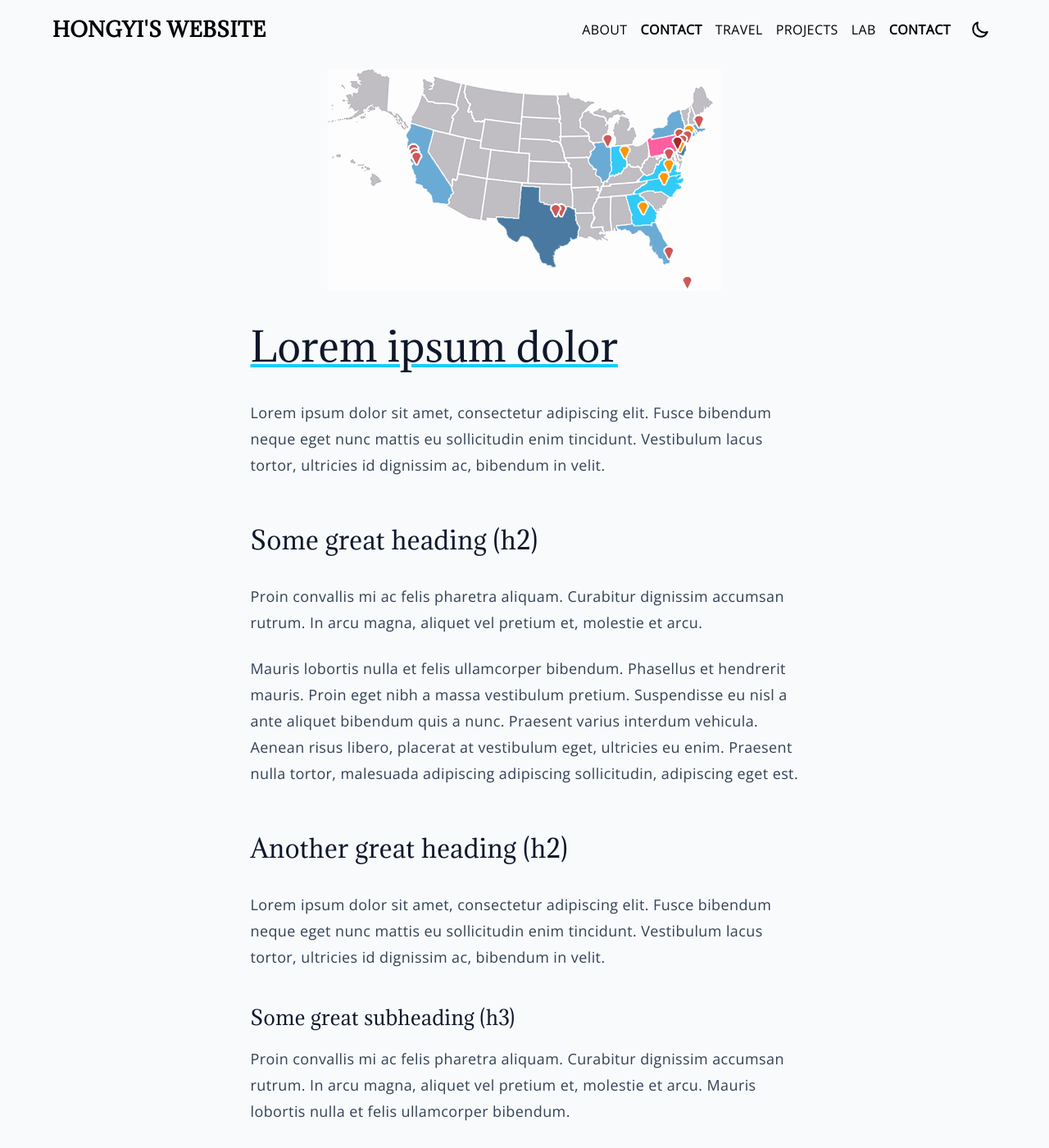
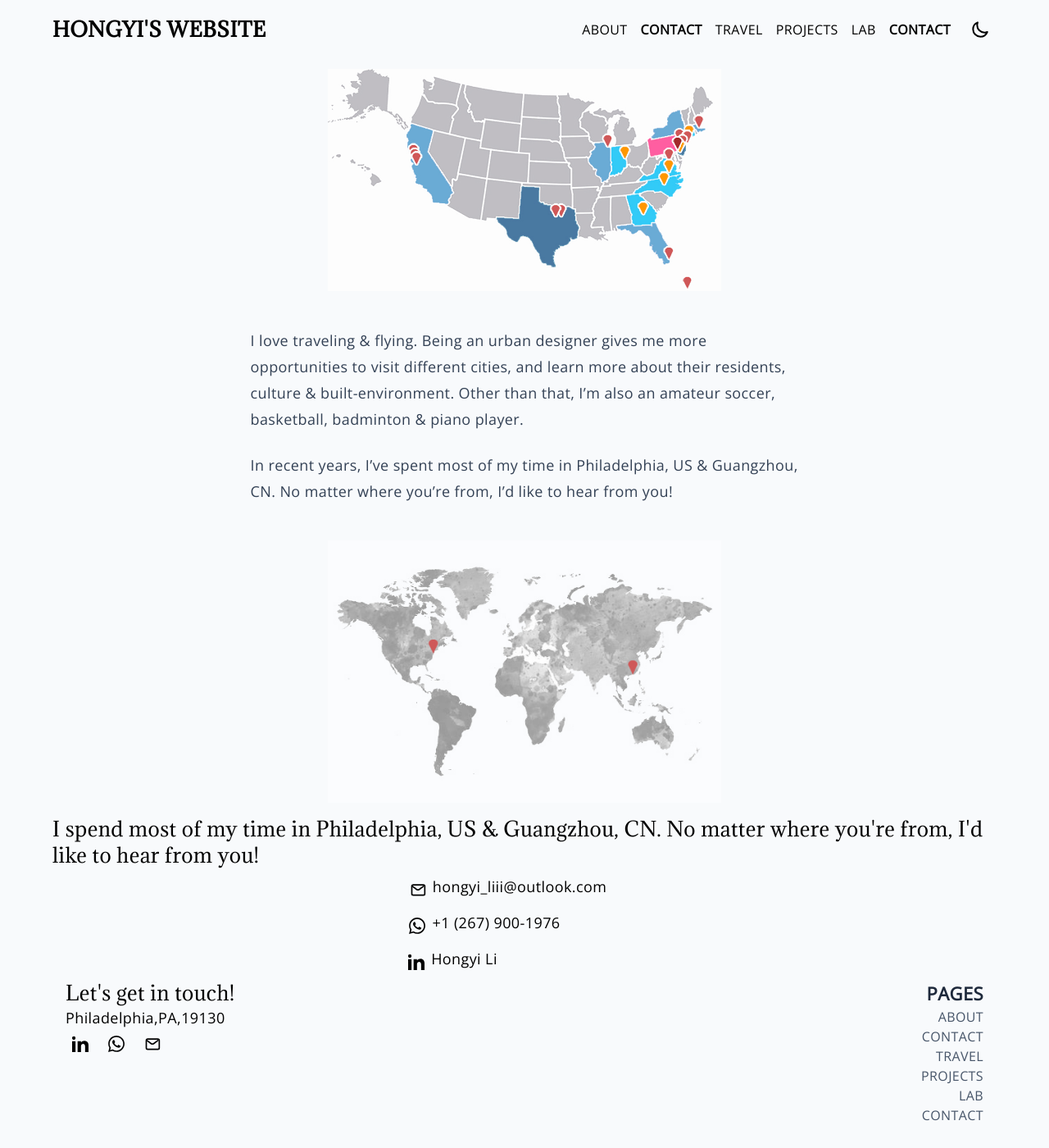
Before and after one commit to hongyili-hl/hongyili-hl.github.io, a Jekyll site: the page built from tags.md, in a window 1280 px wide and 1400 px high. Shown: the whole window at 82% size. Built offline with Jekyll 4.4.1, drawn with Linux system fonts in a browser that asks for light colours; some of the changed text lies outside the part shown.

Commit message:
Update tags.md

````diff
--- a/tags.md
+++ b/tags.md
@@ -4,110 +4,6 @@ layout: contact
 permalink: /contact/
 ---
 
-# Lorem ipsum dolor
+I love traveling & flying. Being an urban designer gives me more opportunities to visit different cities, and learn more about their residents, culture & built-environment. Other than that, I’m also an amateur soccer, basketball, badminton & piano player.
 
-Lorem ipsum dolor sit amet, consectetur adipiscing elit. Fusce bibendum neque eget nunc mattis eu sollicitudin enim tincidunt. Vestibulum lacus tortor, ultricies id dignissim ac, bibendum in velit.
-
-## Some great heading (h2)
-
-Proin convallis mi ac felis pharetra aliquam. Curabitur dignissim accumsan rutrum. In arcu magna, aliquet vel pretium et, molestie et arcu.
-
-Mauris lobortis nulla et felis ullamcorper bibendum. Phasellus et hendrerit mauris. Proin eget nibh a massa vestibulum pretium. Suspendisse eu nisl a ante aliquet bibendum quis a nunc. Praesent varius interdum vehicula. Aenean risus libero, placerat at vestibulum eget, ultricies eu enim. Praesent nulla tortor, malesuada adipiscing adipiscing sollicitudin, adipiscing eget est.
-
-## Another great heading (h2)
-
-Lorem ipsum dolor sit amet, consectetur adipiscing elit. Fusce bibendum neque eget nunc mattis eu sollicitudin enim tincidunt. Vestibulum lacus tortor, ultricies id dignissim ac, bibendum in velit.
-
-### Some great subheading (h3)
-
-Proin convallis mi ac felis pharetra aliquam. Curabitur dignissim accumsan rutrum. In arcu magna, aliquet vel pretium et, molestie et arcu. Mauris lobortis nulla et felis ullamcorper bibendum.
-
-Phasellus et hendrerit mauris. Proin eget nibh a massa vestibulum pretium. Suspendisse eu nisl a ante aliquet bibendum quis a nunc.
-
-### Some great subheading (h3)
-
-Praesent varius interdum vehicula. Aenean risus libero, placerat at vestibulum eget, ultricies eu enim. Praesent nulla tortor, malesuada adipiscing adipiscing sollicitudin, adipiscing eget est.
-
-> This quote will *change* your life. It will reveal the <i>secrets</i> of the universe, and all the wonders of humanity. Don't <em>misuse</em> it.
-
-Lorem ipsum dolor sit amet, consectetur adipiscing elit. Fusce bibendum neque eget nunc mattis eu sollicitudin enim tincidunt.
-
-### Some great subheading (h3)
-
-Vestibulum lacus tortor, ultricies id dignissim ac, bibendum in velit. Proin convallis mi ac felis pharetra aliquam. Curabitur dignissim accumsan rutrum.
-
-```html
-<html>
-  <head>
-  </head>
-  <body>
-    <p>Hello, World!</p>
-  </body>
-</html>
-```
-
-
-In arcu magna, aliquet vel pretium et, molestie et arcu. Mauris lobortis nulla et felis ullamcorper bibendum. Phasellus et hendrerit mauris.
-
-#### You might want a sub-subheading (h4)
-
-In arcu magna, aliquet vel pretium et, molestie et arcu. Mauris lobortis nulla et felis ullamcorper bibendum. Phasellus et hendrerit mauris.
-
-In arcu magna, aliquet vel pretium et, molestie et arcu. Mauris lobortis nulla et felis ullamcorper bibendum. Phasellus et hendrerit mauris.
-
-#### But it's probably overkill (h4)
-
-In arcu magna, aliquet vel pretium et, molestie et arcu. Mauris lobortis nulla et felis ullamcorper bibendum. Phasellus et hendrerit mauris.
-
-##### Could be a smaller sub-heading, `pacman` (h5)
-
-In arcu magna, aliquet vel pretium et, molestie et arcu. Mauris lobortis nulla et felis ullamcorper bibendum. Phasellus et hendrerit mauris.
-
-###### Small yet significant sub-heading  (h6)
-
-In arcu magna, aliquet vel pretium et, molestie et arcu. Mauris lobortis nulla et felis ullamcorper bibendum. Phasellus et hendrerit mauris.
-
-### Oh hai, an unordered list!!
-
-In arcu magna, aliquet vel pretium et, molestie et arcu. Mauris lobortis nulla et felis ullamcorper bibendum. Phasellus et hendrerit mauris.
-
-- First item, yo
-- Second item, dawg
-- Third item, what what?!
-- Fourth item, fo sheezy my neezy
-
-### Oh hai, an ordered list!!
-
-In arcu magna, aliquet vel pretium et, molestie et arcu. Mauris lobortis nulla et felis ullamcorper bibendum. Phasellus et hendrerit mauris.
-
-1. First item, yo
-2. Second item, dawg
-3. Third item, what what?!
-4. Fourth item, fo sheezy my neezy
-
-
-
-## Headings are cool! (h2)
-
-Proin eget nibh a massa vestibulum pretium. Suspendisse eu nisl a ante aliquet bibendum quis a nunc. Praesent varius interdum vehicula. Aenean risus libero, placerat at vestibulum eget, ultricies eu enim. Praesent nulla tortor, malesuada adipiscing adipiscing sollicitudin, adipiscing eget est.
-
-Praesent nulla tortor, malesuada adipiscing adipiscing sollicitudin, adipiscing eget est.
-
-Proin eget nibh a massa vestibulum pretium. Suspendisse eu nisl a ante aliquet bibendum quis a nunc.
-
-### Tables
-
-Title 1               | Title 2               | Title 3               | Title 4
---------------------- | --------------------- | --------------------- | ---------------------
-lorem                 | lorem ipsum           | lorem ipsum dolor     | lorem ipsum dolor sit
-lorem ipsum dolor sit | lorem ipsum dolor sit | lorem ipsum dolor sit | lorem ipsum dolor sit
-lorem ipsum dolor sit | lorem ipsum dolor sit | lorem ipsum dolor sit | lorem ipsum dolor sit
-lorem ipsum dolor sit | lorem ipsum dolor sit | lorem ipsum dolor sit | lorem ipsum dolor sit
-
-
-Title 1 | Title 2 | Title 3 | Title 4
---- | --- | --- | ---
-lorem | lorem ipsum | lorem ipsum dolor | lorem ipsum dolor sit
-lorem ipsum dolor sit amet | lorem ipsum dolor sit amet consectetur | lorem ipsum dolor sit amet | lorem ipsum dolor sit
-lorem ipsum dolor | lorem ipsum | lorem | lorem ipsum
-lorem ipsum dolor | lorem ipsum dolor sit | lorem ipsum dolor sit amet | lorem ipsum dolor sit amet consectetur
+In recent years, I've spent most of my time in Philadelphia, US & Guangzhou, CN. No matter where you're from, I'd like to hear from you!
````
